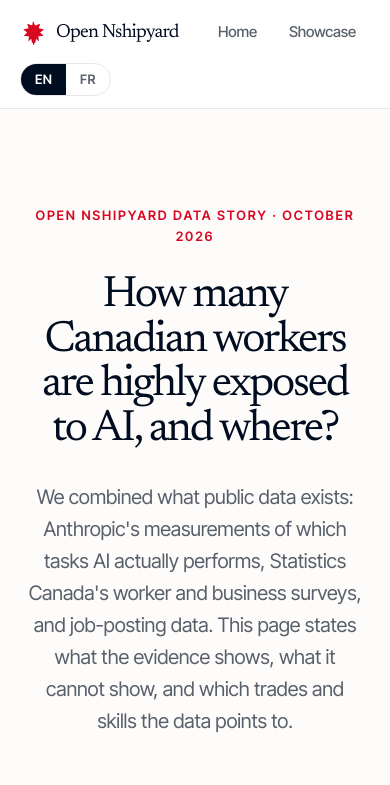
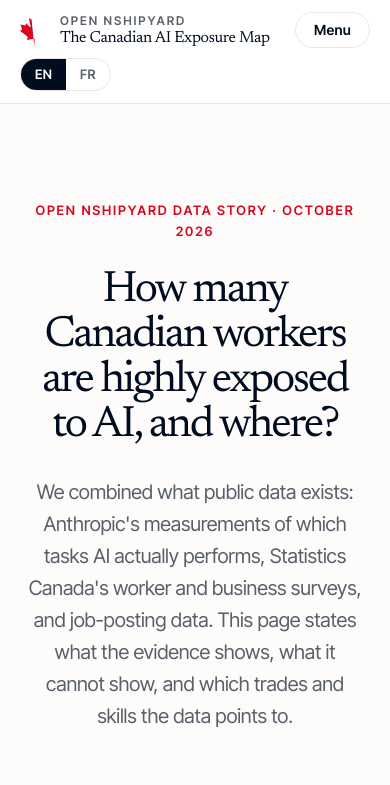
Before and after one commit to Nshipyard/ai-work-canada, a website: page src/index.html in a window 390 px wide. Shown: the top 785 px of the page. Drawn offline with Linux system fonts and the light colour scheme.

Commit message:
Header consistency: stacked Open Nshipyard wordmark with maple leaf, All projects back-link, mobile Menu button

```diff
--- a/src/i18n.js
+++ b/src/i18n.js
@@ -5,6 +5,8 @@
   window.I18N = {
     en: {
       nav_home: "Home", nav_showcase: "Showcase", nav_sources: "Sources",
+      nav_all_projects: "← All projects",
+      site_name: "The Canadian AI Exposure Map", menu_label: "Menu",
       hero_kicker: "Open Nshipyard data story · October 2026",
       hero_title: "How many Canadian workers are highly exposed to AI, and where?",
       hero_lede: "We combined what public data exists: Anthropic's measurements of which tasks AI actually performs, Statistics Canada's worker and business surveys, and job-posting data. This page states what the evidence shows, what it cannot show, and which trades and skills the data points to.",
@@ -109,6 +111,8 @@
     },
     fr: {
       nav_home: "Accueil", nav_showcase: "Vitrine", nav_sources: "Sources",
+      nav_all_projects: "← Tous les projets",
+      site_name: "La carte canadienne de l'exposition à l'IA", menu_label: "Menu",
       hero_kicker: "Dossier de données Open Nshipyard · Octobre 2026",
       hero_title: "Combien de travailleurs canadiens sont fortement exposés à l'IA, et où se trouvent-ils ?",
       hero_lede: "Nous avons réuni les données publiques disponibles : les mesures d'Anthropic sur les tâches réellement effectuées par l'IA, les enquêtes de Statistique Canada auprès des travailleurs et des entreprises, et les données d'offres d'emploi. Cette page présente ce que les données montrent, ce qu'elles ne peuvent pas montrer, et les métiers et compétences qu'elles désignent.",
--- a/src/index.html
+++ b/src/index.html
@@ -25,16 +25,21 @@
 </head>
 <body>
 
-<header class="site-header">
-  <div class="header-inner">
-    <a class="wordmark" href="index.html" aria-label="Open Nshipyard home">
-      <svg viewBox="0 0 24 24" aria-hidden="true"><path fill="#d80621" d="M12 1.5l1.9 4.6 4.7-1.7-1.3 4.2 4.9 1-3.6 2.9 3.1 3.2-4.7.3.4 4.8-2.6-2.5-.6 3.7h-.9l-.3 2h-.8l-.3-2h-.9l-.6-3.7-2.6 2.5.4-4.8-4.7-.3 3.1-3.2-3.6-2.9 4.9-1-1.3-4.2 4.7 1.7z"/></svg>
-      <span class="wordmark-name">Open Nshipyard</span>
+<header class="site-header" id="top">
+  <div class="header-inner" id="headerInner">
+    <a class="wordmark" href="#top" aria-label="Open Nshipyard: The Canadian AI Exposure Map">
+      <svg viewBox="-1860 -2000 3720 4030" aria-hidden="true" fill="currentColor"><path d="m-90 2030 45-863a95 95 0 0 0-111-98l-859 151 116-320a65 65 0 0 0-20-73l-941-762 212-99a65 65 0 0 0 34-79l-186-572 542 115a65 65 0 0 0 73-38l105-247 423 454a65 65 0 0 0 111-57l-204-1052 327 189a65 65 0 91-27l332-652 332 652a65 65 0 0 0 91 27l327-189-204 1052a65 65 0 0 0 111 57l423-454 105 247a65 65 0 0 0 73 38l542-115-186 572a65 65 0 0 0 34 79l212 99-941 762a65 65 0 0 0-20 73l116 320-859-151a95 95 0 0 0-111 98l45 863z"></path></svg>
+      <span class="wordmark-text">
+        <span class="wordmark-umbrella">Open Nshipyard</span>
+        <span class="wordmark-project" data-i18n="site_name">The Canadian AI Exposure Map</span>
+      </span>
     </a>
-    <nav class="header-nav">
+    <button type="button" class="menu-btn" id="menuBtn" aria-expanded="false" data-i18n="menu_label">Menu</button>
+    <nav class="header-nav" aria-label="Primary">
       <a href="index.html" data-i18n="nav_home">Home</a>
       <a href="showcase.html" data-i18n="nav_showcase">Showcase</a>
       <a href="#sources" class="hide-m" data-i18n="nav_sources">Sources</a>
+      <a href="https://canada.nshipyard.com" data-i18n="nav_all_projects">← All projects</a>
     </nav>
     <div class="lang-toggle" role="group" aria-label="Language / Langue">
       <button type="button" data-lang="en" aria-pressed="true">EN</button>
@@ -339,6 +344,14 @@
   var saved = "en";
   try { saved = localStorage.getItem("nshipyard-lang") || "en"; } catch (e) {}
   setLang(saved === "fr" ? "fr" : "en");
+  var menuBtn = document.getElementById("menuBtn");
+  var headerInner = document.getElementById("headerInner");
+  if (menuBtn && headerInner) {
+    menuBtn.addEventListener("click", function () {
+      var open = headerInner.classList.toggle("nav-open");
+      menuBtn.setAttribute("aria-expanded", open ? "true" : "false");
+    });
+  }
 })();
 </script>
 </body>
--- a/src/styles.css
+++ b/src/styles.css
@@ -57,12 +57,21 @@ body {
   text-decoration: none;
   color: var(--ink);
 }
-.wordmark svg { width: 26px; height: 26px; flex: none; }
-.wordmark-name {
+.wordmark svg { width: 30px; height: auto; flex: none; color: #d80621; }
+.wordmark-text { display: flex; flex-direction: column; line-height: 1.25; }
+.wordmark-umbrella {
+  font-family: var(--sans);
+  font-weight: 600;
+  font-size: 12px;
+  letter-spacing: 0.16em;
+  text-transform: uppercase;
+  color: var(--ink-65);
+}
+.wordmark-project {
   font-family: var(--serif);
   font-weight: 400;
-  font-size: 22px;
-  letter-spacing: -0.04em;
+  font-size: 18px;
+  letter-spacing: -0.02em;
 }
 .header-nav { display: flex; gap: 4px; margin-left: auto; }
 .header-nav a {
@@ -93,6 +102,20 @@ body {
 .lang-toggle button[aria-pressed="true"] {
   background: var(--ink);
   color: #fff;
+}
+
+/* mobile menu button: desktop hidden */
+.menu-btn {
+  display: none;
+  margin-left: auto;
+  border: 1px solid var(--muted-border);
+  border-radius: var(--radius-pill);
+  background: transparent;
+  font: 600 14px/1 var(--sans);
+  letter-spacing: 0.02em;
+  padding: 10px 18px;
+  color: var(--ink);
+  cursor: pointer;
 }
 
 /* ---------- layout ---------- */
@@ -345,10 +368,14 @@ footer a:hover { text-decoration: underline; }
   .spot-facts { grid-template-columns: 1fr; }
   .spotlight { padding: 44px 30px; border-radius: 36px; }
   .chart-card, .qa-card { padding: 30px 24px 26px; border-radius: 30px; }
+  .menu-btn { display: inline-block; }
+  .header-nav { display: none; width: 100%; flex-direction: column; gap: 2px; margin-left: 0; order: 5; }
+  .header-inner.nav-open .header-nav { display: flex; }
   .header-nav a.hide-m { display: none; }
+  .header-inner.nav-open .header-nav a.hide-m { display: block; }
   section.block { padding: 60px 0; }
   .header-inner { flex-wrap: wrap; row-gap: 10px; padding: 12px 20px; }
-  .wordmark-name { font-size: 19px; }
+  .wordmark-project { font-size: 16px; }
   .lang-toggle { margin-left: 0; }
 }
 @media (prefers-reduced-motion: reduce) {
```
Also changed, not shown: src/showcase.html (+18 -5 lines).
